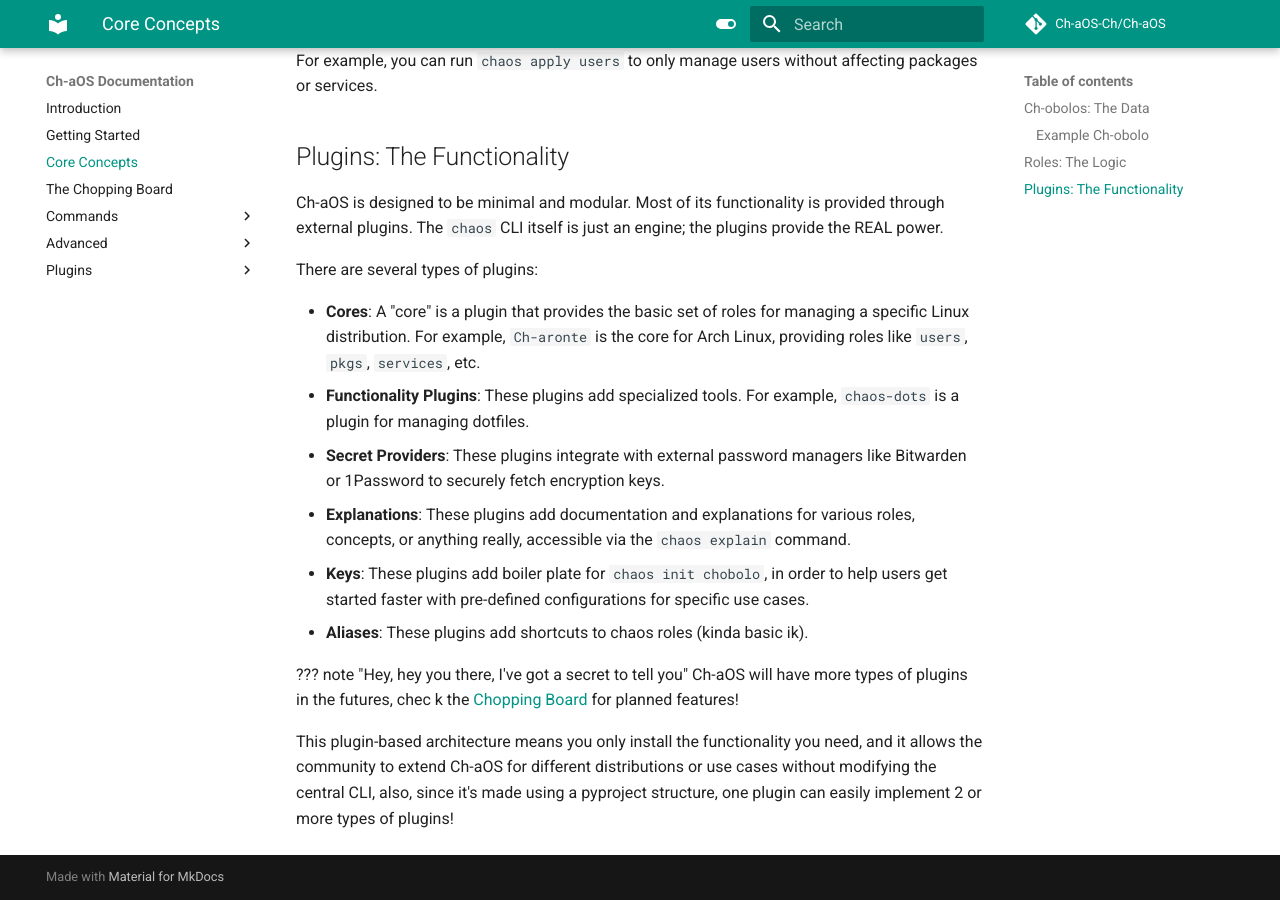
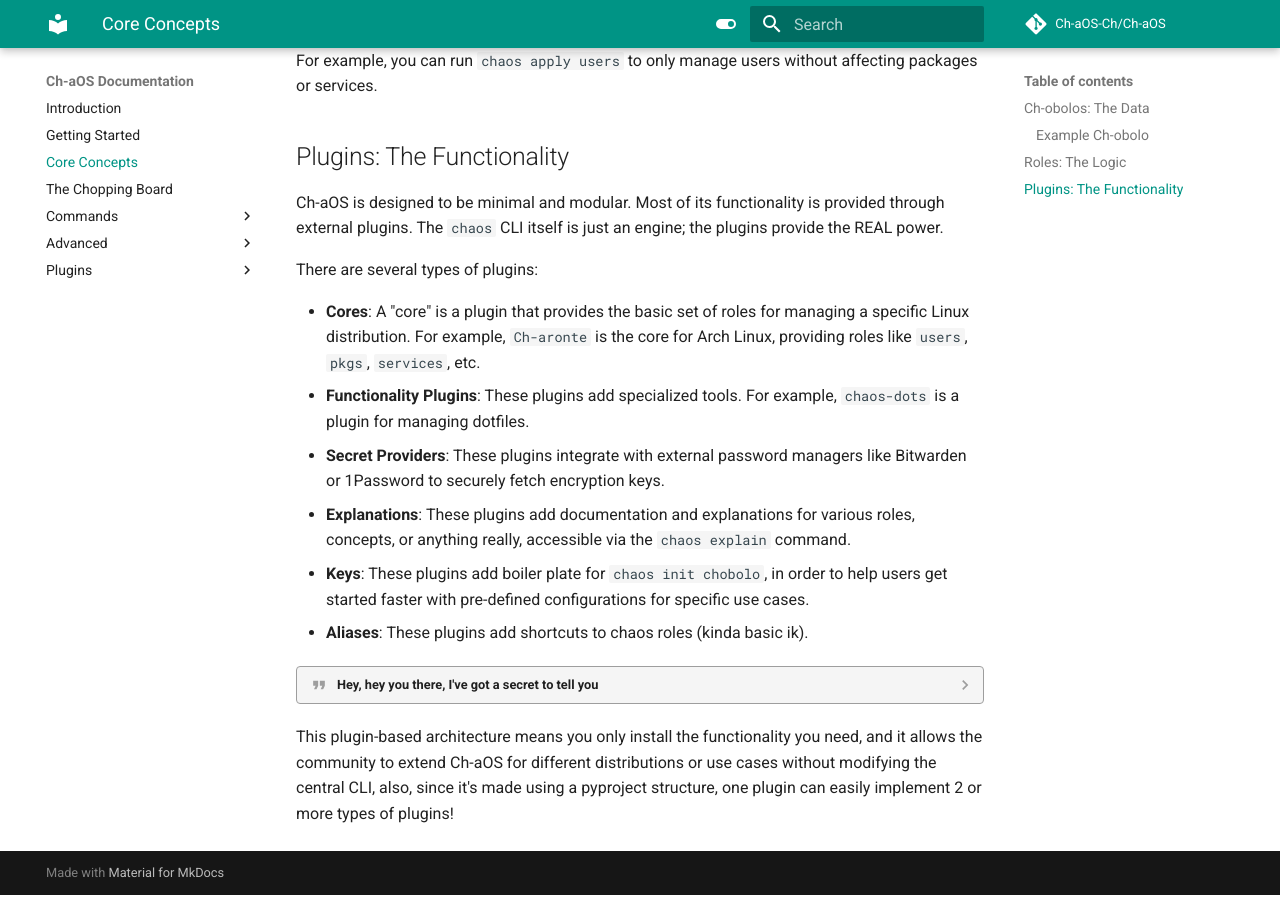
Before and after one commit to Ch-aOS-Ch/Ch-aOS, an MkDocs documentation site: the page built from docs/core-concepts.md, in a window 1280 px wide and 900 px high, scrolled down 1207 px. Built offline with MkDocs 1.6.1 and Material for MkDocs 9.7.7, drawn with Linux system fonts in a browser that asks for light colours; comment, search, counter and statistics services are not loaded.

```diff
--- a/docs/core-concepts.md
+++ b/docs/core-concepts.md
@@ -57,7 +57,7 @@ There are several types of plugins:
 -   **Keys**: These plugins add boiler plate for `chaos init chobolo`, in order to help users get started faster with pre-defined configurations for specific use cases.
 -   **Aliases**: These plugins add shortcuts to chaos roles (kinda basic ik).
 
-??? note "Hey, hey you there, I've got a secret to tell you"
+??? quote "Hey, hey you there, I've got a secret to tell you"
     Ch-aOS will have more types of plugins in the futures, chec k the [Chopping Board](chopping-board.md) for planned features!
 
 This plugin-based architecture means you only install the functionality you need, and it allows the community to extend Ch-aOS for different distributions or use cases without modifying the central CLI, also, since it's made using a pyproject structure, one plugin can easily implement 2 or more types of plugins!
--- a/mkdocs.yml
+++ b/mkdocs.yml
@@ -37,6 +37,8 @@ plugins:
 markdown_extensions:
   - pymdownx.highlight:
       anchor_linenums: true
+  - admonition
+  - pymdownx.details
   - pymdownx.superfences
 
 nav:
```
